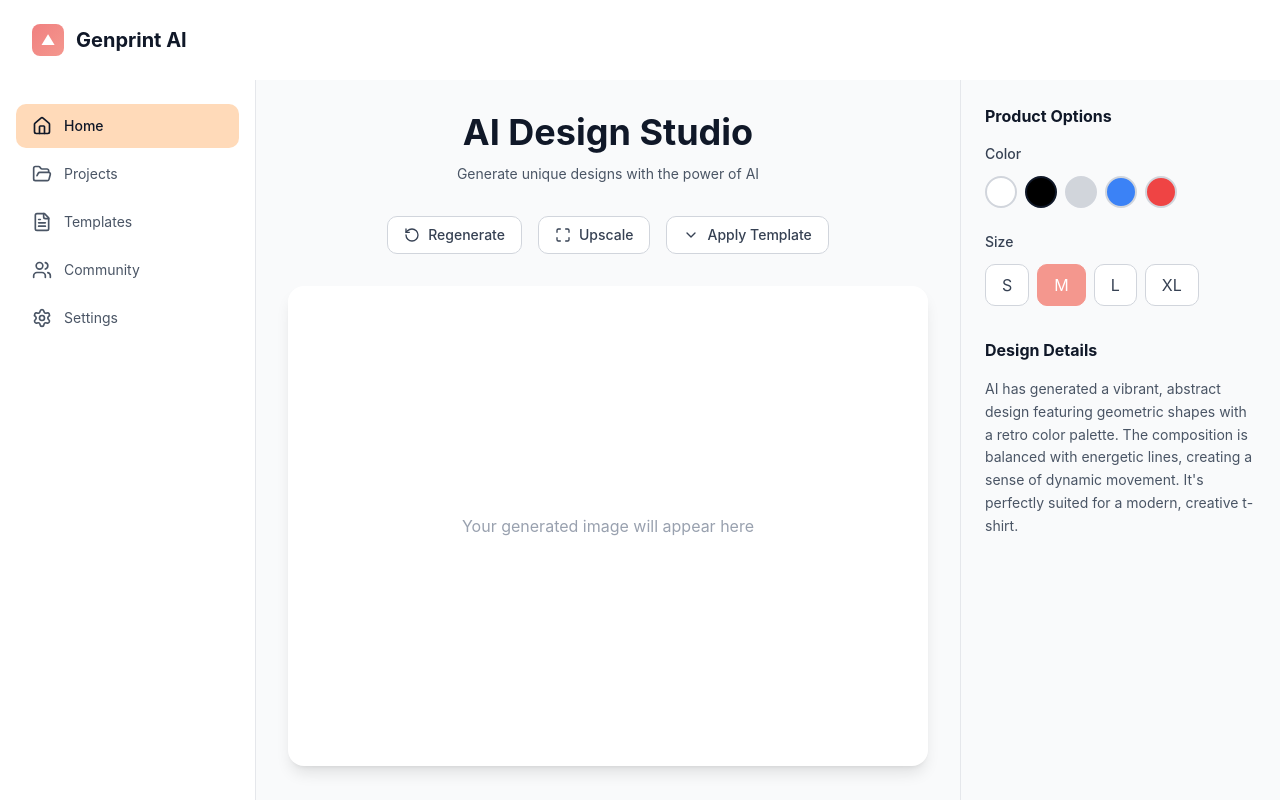
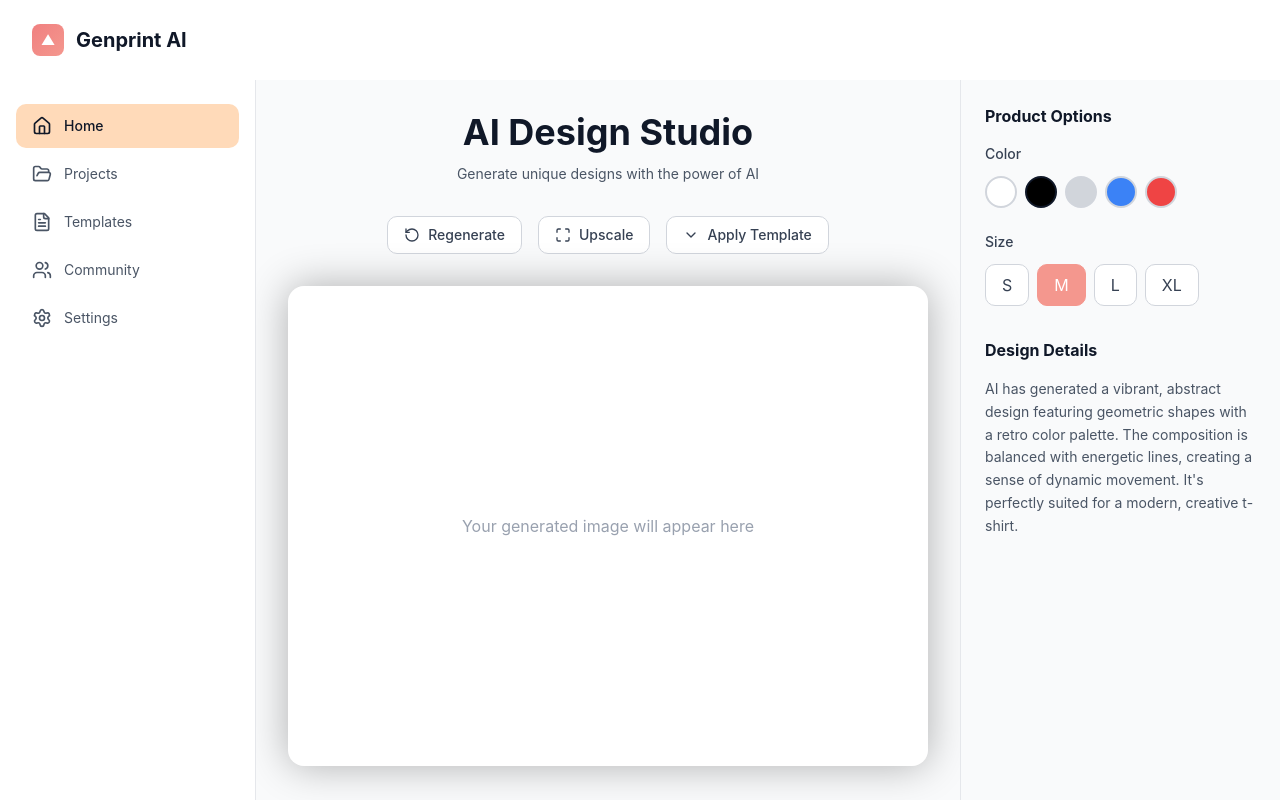
Before and after one commit to rayyanbey/GenprintAI, a Next.js app in the folder my-app/: page /design in a window 1280 px wide. Built offline with nearby package versions, Linux system fonts and the light colour scheme.

Commit message:
fix:design canvas shadow

```diff
--- a/my-app/app/(components)/DesignStudioComponents/DesignCanvas.tsx
+++ b/my-app/app/(components)/DesignStudioComponents/DesignCanvas.tsx
@@ -38,7 +38,7 @@ export default function DesignCanvas() {
           </div>
 
           {/* Canvas/Preview Area */}
-          <div className="bg-white rounded-2xl shadow-lg p-8 w-full max-w-2xl aspect-[4/3] flex items-center justify-center mb-8">
+          <div className="bg-white rounded-2xl  shadow-[0_0_40px_rgba(0,0,0,0.3)] p-8 w-full max-w-2xl aspect-[4/3] flex items-center justify-center mb-8">
             <div className="text-center text-gray-400">
               <p className="text-base">Your generated image will appear here</p>
             </div>
```
